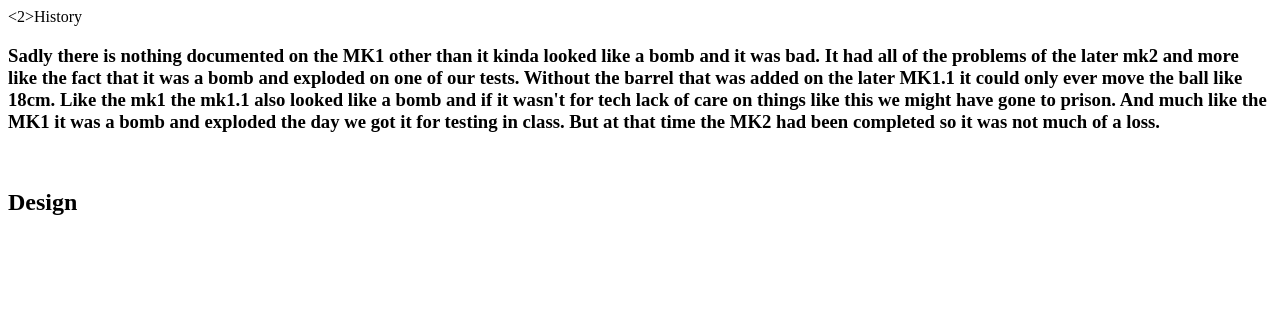
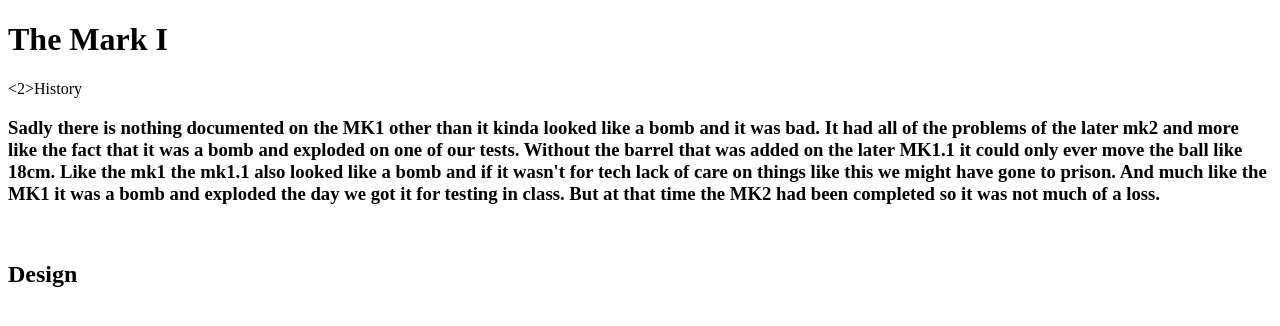
Before and after one commit to CharlesRyland/website, a plain HTML site: page ProjectSpacebar/mk1.html in a window 1280 px wide. Drawn offline with Linux system fonts and the light colour scheme.

Commit message:
Add title to mk1

```diff
--- a/ProjectSpacebar/mk1.html
+++ b/ProjectSpacebar/mk1.html
@@ -5,6 +5,7 @@
 <title>Mark I</title>
 </head>
 <body>
+    <h1>The Mark I</h1>
 <2>History</2>
 <br>
 <h3>Sadly there is nothing documented on the MK1 other than it kinda looked like a bomb and it was
```
